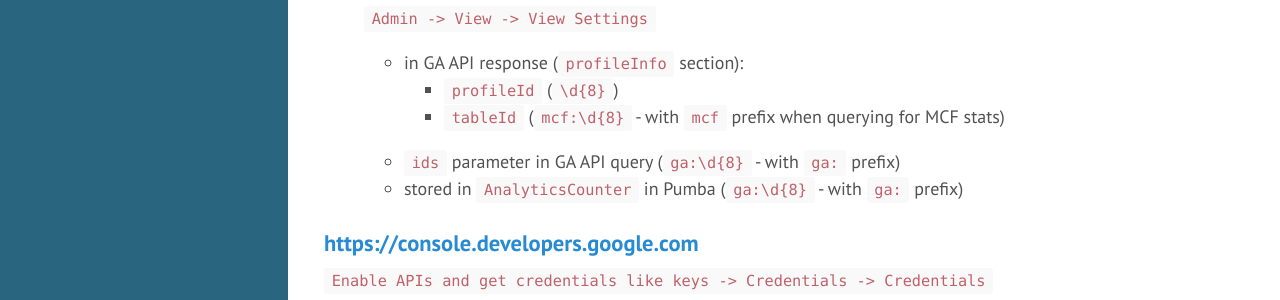
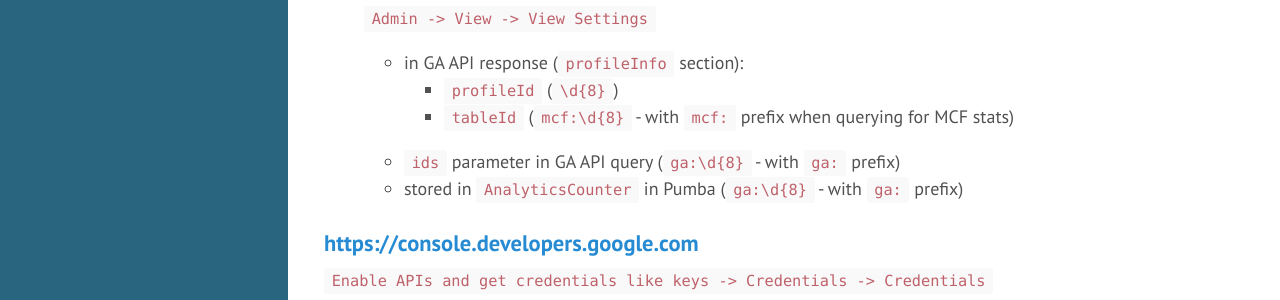
Before and after one commit to tap349/tap349.github.io, a Jekyll site: the page built from _posts/2016-03-16-GA-demystified.md, in a window 1280 px wide and 1352 px high. Shown: the part 528-828 px from the top of the window. Built offline with Jekyll 4.4.1, drawn with Linux system fonts in a browser that asks for light colours.

Commit message:
update 2016-03-16_14:37:45

```diff
--- a/_posts/2016-03-16-GA-demystified.md
+++ b/_posts/2016-03-16-GA-demystified.md
@@ -29,7 +29,7 @@ configuration of google analytics and some background information.
 
   - in GA API response (`profileInfo` section):
     - `profileId` (`\d{8}`)
-    - `tableId` (`mcf:\d{8}` - with `mcf` prefix when querying for MCF stats)
+    - `tableId` (`mcf:\d{8}` - with `mcf:` prefix when querying for MCF stats)
   - `ids` parameter in GA API query (`ga:\d{8}` - with `ga:` prefix)
   - stored in `AnalyticsCounter` in Pumba (`ga:\d{8}` - with `ga:` prefix)
 
```
